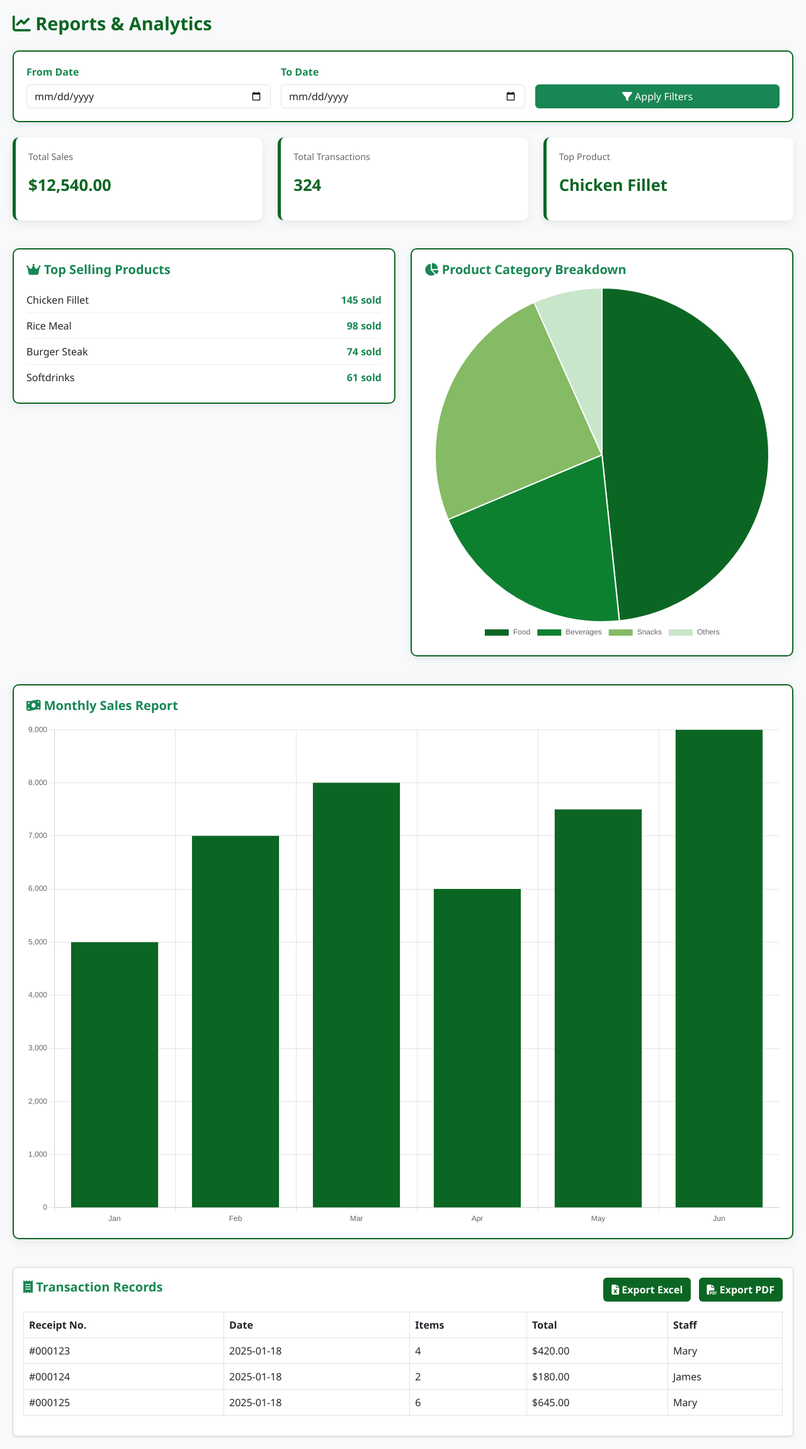
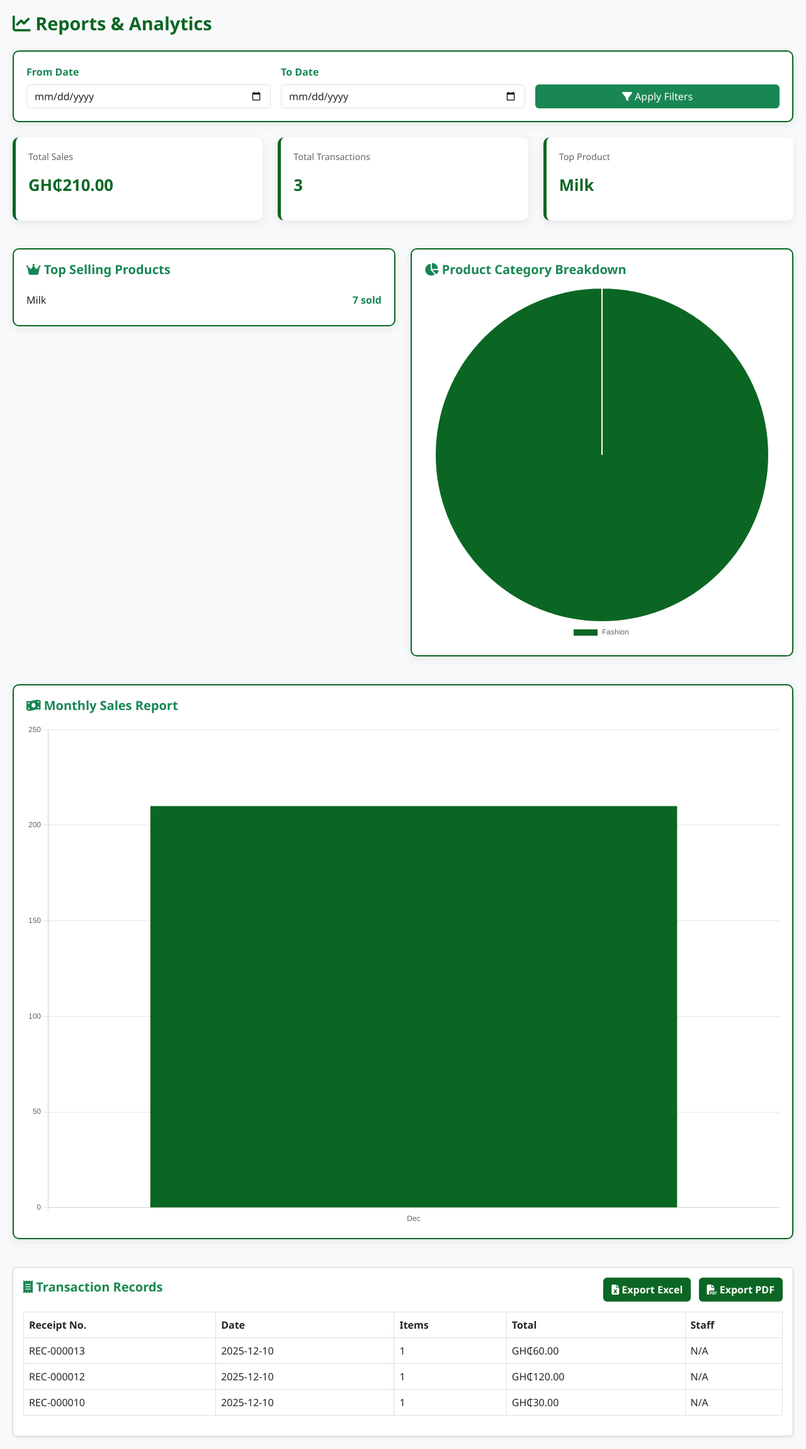
Before and after one commit to Tech-willson20/small_pos_system, a Django app: page /reports/ in a window 1280 px wide. Shown: the whole page at 63% size. Run offline with Django 4.2, Linux system fonts and the light colour scheme; data comes from the database, SQL or seed files in the repository; both versions use the stored data as it was after the commit.

Commit message:
the small work

```diff
--- a/small_pos/templates/report.html
+++ b/small_pos/templates/report.html
@@ -118,11 +118,11 @@
             <div class="row g-3 align-items-end">
                 <div class="col-md-4 col-12">
                     <label class="form-label fw-bold text-success">From Date</label>
-                    <input type="date" class="form-control" name="from_date">
+                    <input type="date" class="form-control" name="from_date" value="{{ from_date }}">
                 </div>
                 <div class="col-md-4 col-12">
                     <label class="form-label fw-bold text-success">To Date</label>
-                    <input type="date" class="form-control" name="to_date">
+                    <input type="date" class="form-control" name="to_date" value="{{ to_date }}">
                 </div>
                 <div class="col-md-4 col-12">
                     <button class="btn btn-success w-100" type="submit">
@@ -138,19 +138,19 @@
         <div class="col-md-4 col-12">
             <div class="card-summary">
                 <p class="summary-label">Total Sales</p>
-                <p class="summary-value">$12,540.00</p>
+                <p class="summary-value">GH₵{{ total_sales|floatformat:2 }}</p>
             </div>
         </div>
         <div class="col-md-4 col-12">
             <div class="card-summary">
                 <p class="summary-label">Total Transactions</p>
-                <p class="summary-value">324</p>
+                <p class="summary-value">{{ receipt_count }}</p>
             </div>
         </div>
         <div class="col-md-4 col-12">
             <div class="card-summary">
                 <p class="summary-label">Top Product</p>
-                <p class="summary-value">Chicken Fillet</p>
+                <p class="summary-value">{{ top_product_name }}</p>
             </div>
         </div>
     </div>
@@ -160,22 +160,14 @@
         <div class="col-lg-6 col-md-12">
             <div class="top-products-card">
                 <h5 class="fw-bold text-success mb-3"><i class="fas fa-crown"></i> Top Selling Products</h5>
+                {% for product in top_products %}
                 <div class="product-row">
-                    <span>Chicken Fillet</span>
-                    <span class="fw-bold text-success">145 sold</span>
+                    <span>{{ product.product__name }}</span>
+                    <span class="fw-bold text-success">{{ product.total_quantity }} sold</span>
                 </div>
-                <div class="product-row">
-                    <span>Rice Meal</span>
-                    <span class="fw-bold text-success">98 sold</span>
-                </div>
-                <div class="product-row">
-                    <span>Burger Steak</span>
-                    <span class="fw-bold text-success">74 sold</span>
-                </div>
-                <div class="product-row">
-                    <span>Softdrinks</span>
-                    <span class="fw-bold text-success">61 sold</span>
-                </div>
+                {% empty %}
+                <p class="text-muted">No sales data available</p>
+                {% endfor %}
             </div>
         </div>
 
@@ -218,27 +210,19 @@
                     </tr>
                 </thead>
                 <tbody>
+                    {% for transaction in transactions %}
                     <tr>
-                        <td>#000123</td>
-                        <td>2025-01-18</td>
-                        <td>4</td>
-                        <td>$420.00</td>
-                        <td>Mary</td>
+                        <td>{{ transaction.receipt_no }}</td>
+                        <td>{{ transaction.date }}</td>
+                        <td>{{ transaction.items_count }}</td>
+                        <td>GH₵{{ transaction.total|floatformat:2 }}</td>
+                        <td>{{ transaction.staff }}</td>
                     </tr>
+                    {% empty %}
                     <tr>
-                        <td>#000124</td>
-                        <td>2025-01-18</td>
-                        <td>2</td>
-                        <td>$180.00</td>
-                        <td>James</td>
+                        <td colspan="5" class="text-center text-muted">No transactions found</td>
                     </tr>
-                    <tr>
-                        <td>#000125</td>
-                        <td>2025-01-18</td>
-                        <td>6</td>
-                        <td>$645.00</td>
-                        <td>Mary</td>
-                    </tr>
+                    {% endfor %}
                 </tbody>
             </table>
         </div>
@@ -252,11 +236,11 @@
         const categoryPieChart = new Chart(ctx, {
             type: 'pie',
             data: {
-                labels: ['Food', 'Beverages', 'Snacks', 'Others'],
+                labels: {{ category_labels|safe }},
                 datasets: [{
                     label: 'Product Categories',
-                    data: [145, 61, 74, 20],
-                    backgroundColor: ['#0B6623','#0D8030','#85bb65','#c8e6c9'],
+                    data: {{ category_values|safe }},
+                    backgroundColor: ['#0B6623','#0D8030','#85bb65','#c8e6c9','#4CAF50','#81C784'],
                     borderColor: '#fff',
                     borderWidth: 2
                 }]
@@ -272,8 +256,12 @@
         const salesBarChart = new Chart(salesCtx, {
             type: 'bar',
             data: {
-                labels: ['Jan','Feb','Mar','Apr','May','Jun'],
-                datasets: [{ label: 'Sales ($)', data: [5000,7000,8000,6000,7500,9000], backgroundColor: '#0B6623' }]
+                labels: {{ month_labels|safe }},
+                datasets: [{
+                    label: 'Sales (GH₵)',
+                    data: {{ month_values|safe }},
+                    backgroundColor: '#0B6623'
+                }]
             },
             options: {
                 responsive: true,
--- a/small_pos/user/views.py
+++ b/small_pos/user/views.py
@@ -1,4 +1,5 @@
-import datetime
+from datetime import datetime, timedelta, date
+from django.core.paginator import Paginator
 import json
 from django.shortcuts import render, redirect, get_object_or_404
 from django.contrib import messages
@@ -122,14 +123,14 @@ def dashboard_view(request):
     products_list = Product.objects.count()
     total_categories = Category.objects.count()
     low_stock_count = Product.objects.filter(stock_level='Low Stock').count()
-    today_sales = Sales.objects.filter(sale_date__date=datetime.date.today())
+    today_sales = Sales.objects.filter(sale_date__date=date.today())
     receipt = Receipt.objects.select_related('sale').prefetch_related('sale__items__product').order_by('-issued_at')[:3]
     receipts = Receipt.objects.select_related('sale').order_by('-issued_at')[:3]
     receipt_count = Receipt.objects.count()
 
 
     #give me the total sales amount for today
-    today = datetime.date.today()
+    today = date.today()
     today_sales = Sales.objects.filter(sale_date__date=today)
     total_sales_amount = sum(sale.total_amount for sale in today_sales)
 
@@ -150,9 +151,7 @@ def dashboard_view(request):
     }
     return render(request, 'dashboard.html',context)
 
-from django.contrib.auth.decorators import login_required
-from django.core.paginator import Paginator
-from .models import Receipt, Sales, SaleItem
+
 
 @login_required
 def transactions(request):
@@ -304,8 +303,114 @@ def restock_product(request, product_id):
 
 
 
+from django.shortcuts import render
+from django.db.models import Sum, Count, F
+from django.db.models.functions import TruncMonth
+
+from decimal import Decimal
+from .models import Sales, SaleItem, Product, Category
+
 def reports_view(request):
-    return render(request, 'report.html')
+    # Get date filters from request
+    from_date = request.GET.get('from_date')
+    to_date = request.GET.get('to_date')
+
+    # Base queryset
+    sales_qs = Sales.objects.all()
+
+    # Apply date filters if provided
+    if from_date:
+        sales_qs = sales_qs.filter(sale_date__gte=from_date)
+    if to_date:
+        # Include the entire end date
+        to_date_obj = datetime.strptime(to_date, '%Y-%m-%d')
+        to_date_end = to_date_obj + timedelta(days=1)
+        sales_qs = sales_qs.filter(sale_date__lt=to_date_end)
+
+    # Summary Statistics
+    total_sales = sales_qs.aggregate(
+        total=Sum('total_amount')
+    )['total'] or Decimal('0.00')
+
+    total_transactions = sales_qs.count()
+
+    # Top Selling Products (based on quantity sold)
+    top_products = SaleItem.objects.filter(
+        sale__in=sales_qs
+    ).values(
+        'product__name'
+    ).annotate(
+        total_quantity=Sum('quantity'),
+        total_revenue=Sum(F('quantity') * F('unit_price'))
+    ).order_by('-total_quantity')[:5]
+
+    # Get top product name
+    top_product_name = top_products[0]['product__name'] if top_products else 'N/A'
+
+    # Category Breakdown
+    category_data = SaleItem.objects.filter(
+        sale__in=sales_qs
+    ).values(
+        'product__category__name'
+    ).annotate(
+        total_quantity=Sum('quantity')
+    ).order_by('-total_quantity')
+
+    category_labels = [item['product__category__name'] for item in category_data]
+    category_values = [item['total_quantity'] for item in category_data]
+
+    # Monthly Sales (last 6 months)
+    six_months_ago = datetime.now() - timedelta(days=180)
+    monthly_sales = Sales.objects.filter(
+        sale_date__gte=six_months_ago
+    ).annotate(
+        month=TruncMonth('sale_date')
+    ).values('month').annotate(
+        total=Sum('total_amount')
+    ).order_by('month')
+
+    # Prepare monthly data for chart
+    month_labels = []
+    month_values = []
+    for item in monthly_sales:
+        month_labels.append(item['month'].strftime('%b'))
+        month_values.append(float(item['total']))
+
+    # Recent Transactions - Filter sales that have receipts
+    recent_sales_with_receipts = Sales.objects.filter(
+        receipt__isnull=False,
+        sale_date__in=sales_qs.values_list('sale_date', flat=True) if from_date or to_date else Sales.objects.all().values_list('sale_date', flat=True)
+    ).select_related('receipt').prefetch_related('items').order_by('-sale_date')[:10]
+
+    receipt_count = Receipt.objects.count()
+
+    # Prepare transaction data
+    transactions_data = []
+    for sale in recent_sales_with_receipts:
+        transactions_data.append({
+            'receipt_no': sale.receipt.receipt_number,
+            'date': sale.sale_date.strftime('%Y-%m-%d'),
+            'items_count': sale.items.count(),
+            'total': sale.total_amount,
+            'staff': 'N/A'  # Add staff field to Sales model if needed
+        })
+
+    context = {
+        'total_sales': total_sales,
+        'total_transactions': total_transactions,
+        'top_product_name': top_product_name,
+        'top_products': top_products,
+        'category_labels': category_labels,
+        'category_values': category_values,
+        'month_labels': month_labels,
+        'month_values': month_values,
+        'transactions': transactions_data,
+        'from_date': from_date or '',
+        'to_date': to_date or '',
+        'receipt_count': receipt_count,
+    }
+
+    return render(request, 'report.html', context)
 def user_list(request):
     users = User.objects.all()
     return render(request, 'user_list.html', {'users': users})
```
Also changed, not shown: small_pos/db.sqlite3.
